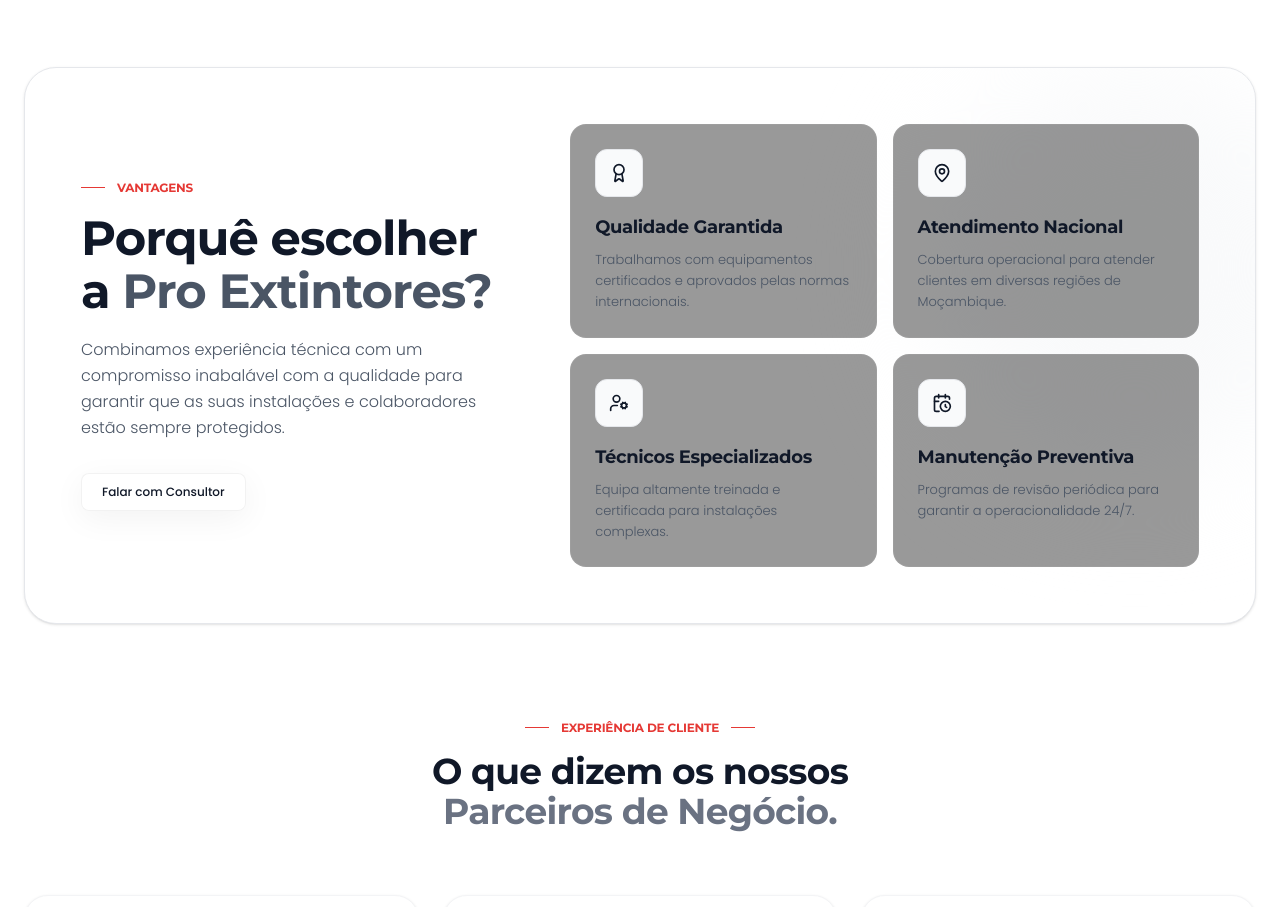
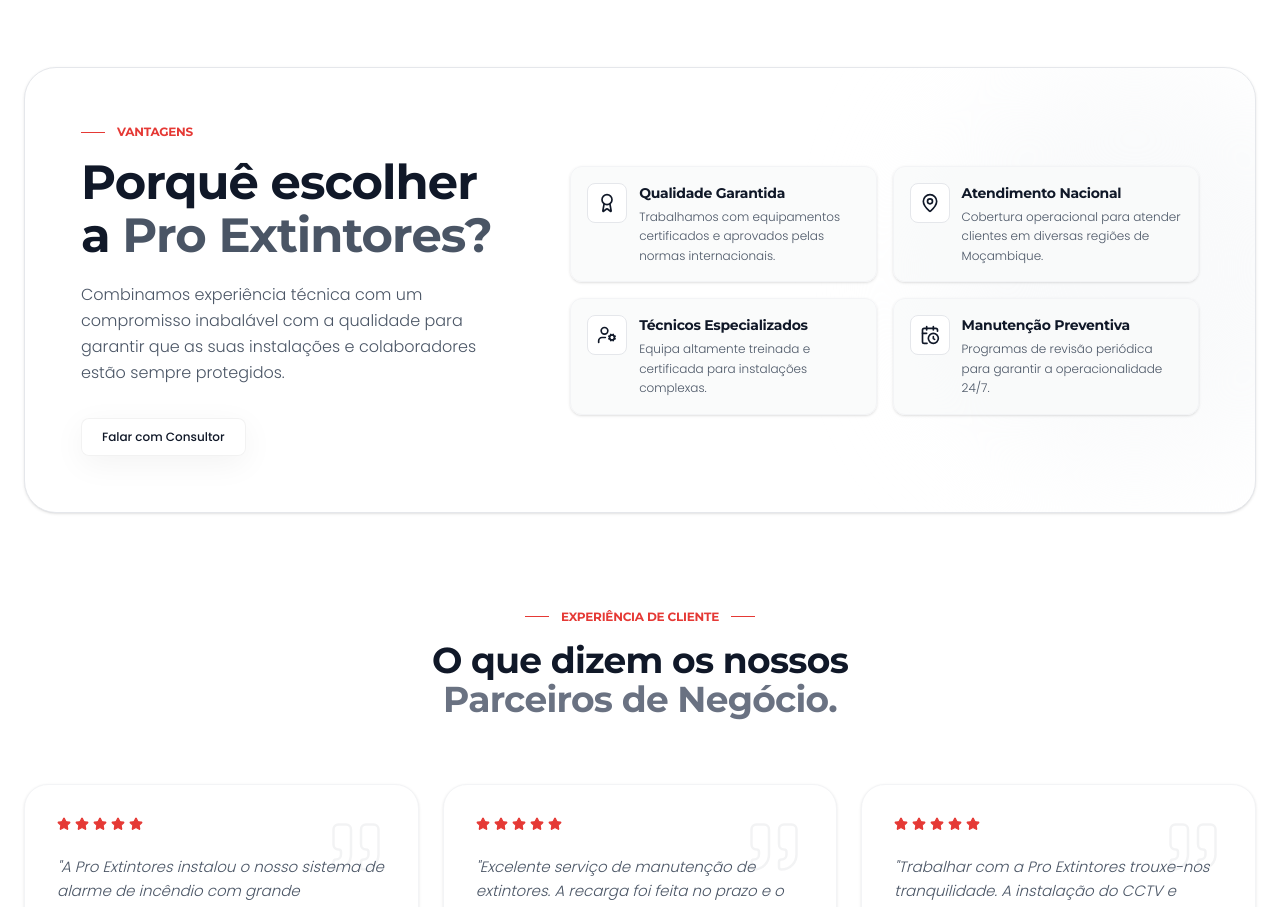
Before and after one commit to desartstudio95/Pro-Extintores-, a React (Vite) app: page / in a window 1280 px wide. Shown: the part 2880-3787 px from the top of the page. Built offline with nearby package versions, Linux system fonts and the light colour scheme.

Commit message:
refactor(components): update benefits card design
Improve layout and styling of benefits cards for a cleaner, more readable appearance with a light theme.

```diff
--- a/src/components/Benefits.tsx
+++ b/src/components/Benefits.tsx
@@ -65,13 +65,17 @@ export default function Benefits() {
                   viewport={{ once: true }}
                   transition={{ duration: 0.5, delay: index * 0.1 }}
                   key={index}
-                  className="p-6 rounded-2xl bg-black/40 border border-white/5 hover:border-gray-200 hover:bg-gray-50 transition-colors group"
+                  className="p-4 rounded-xl bg-gray-50/80 border border-gray-100 hover:border-gray-200 hover:bg-white transition-colors group shadow-sm"
                 >
-                  <div className="w-12 h-12 bg-gray-50 rounded-xl flex items-center justify-center text-gray-900 mb-4 border border-gray-200 group-hover:text-pro-red group-hover:bg-pro-red/10 group-hover:border-pro-red/20 transition-colors">
-                    {benefit.icon}
+                  <div className="flex gap-3">
+                    <div className="flex-shrink-0 w-10 h-10 bg-white rounded-lg flex items-center justify-center text-gray-900 border border-gray-200 group-hover:text-pro-red group-hover:bg-pro-red/10 group-hover:border-pro-red/20 transition-colors">
+                      {benefit.icon}
+                    </div>
+                    <div>
+                      <h4 className="text-sm font-bold text-gray-900 mb-1 tracking-tight">{benefit.title}</h4>
+                      <p className="text-gray-600 leading-relaxed font-light text-xs">{benefit.description}</p>
+                    </div>
                   </div>
-                  <h4 className="text-lg font-bold text-gray-900 mb-2 tracking-tight">{benefit.title}</h4>
-                  <p className="text-gray-600 leading-relaxed font-light text-[13px]">{benefit.description}</p>
                 </motion.div>
               ))}
             </div>
```
